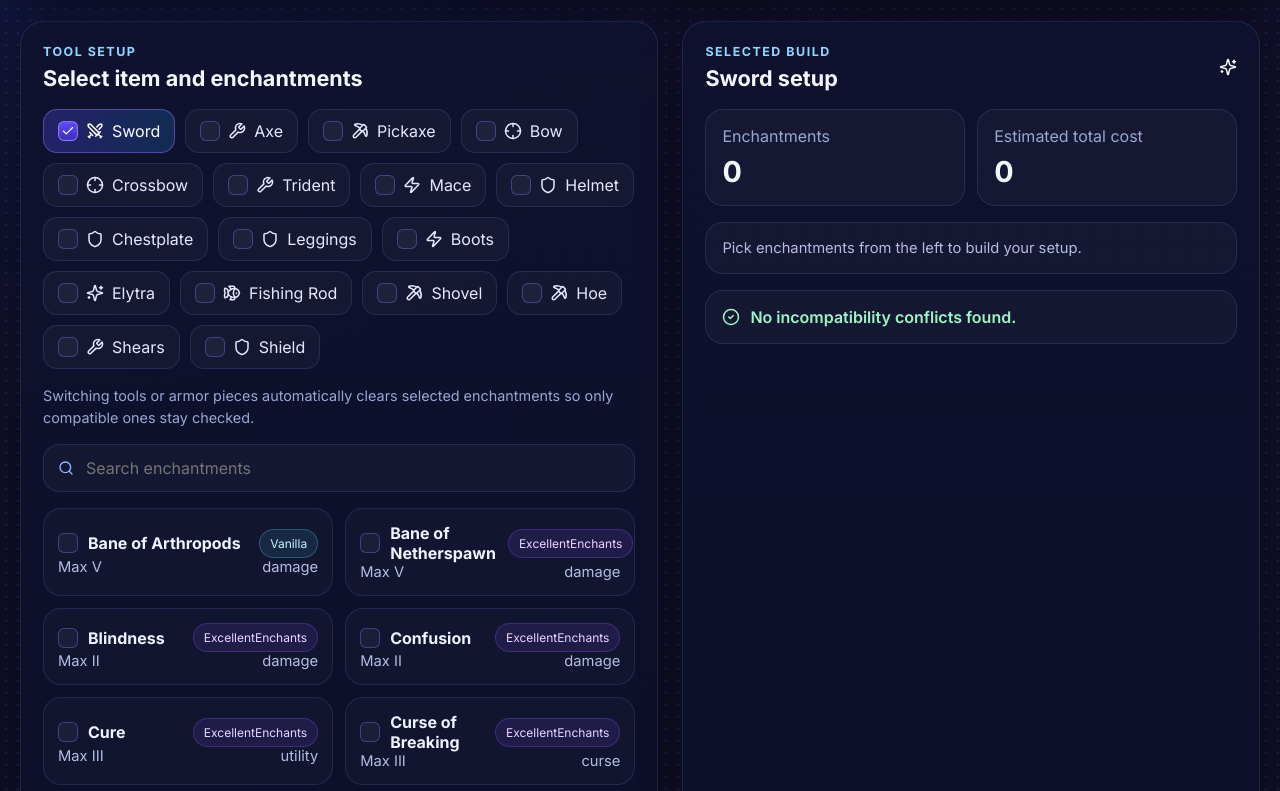
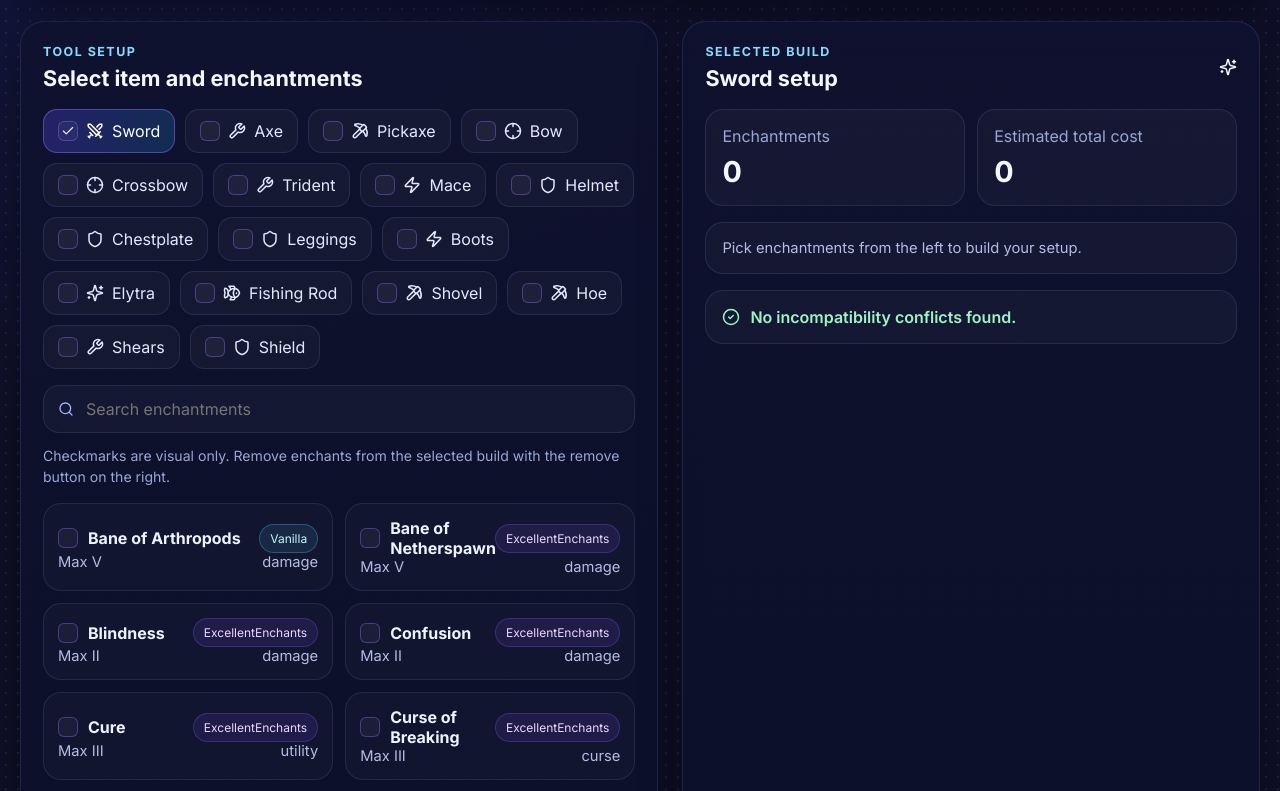
Before and after one commit to wolfblade2k/Enchantment-Calculator, a React (Vite) app: page / in a window 1280 px wide. Shown: the part 549-1340 px from the top of the page. Built offline with nearby package versions, Linux system fonts and the light colour scheme; the HTML template or start-up script is replaced by a standard one.

Commit message:
Add files via upload

```diff
--- a/src/App.tsx
+++ b/src/App.tsx
@@ -323,15 +323,6 @@ export default function App() {
   const anvilPlan = useMemo(() => buildAnvilOrder(itemLabel, picked), [itemLabel, picked]);
   const totalBooks = picked.length;
 
-  function handleItemChange(nextItem: ItemKey) {
-    setTargetAndReset(nextItem);
-  }
-
-  function setTargetAndReset(nextItem: ItemKey) {
-    setItem(nextItem);
-    setPicked([]);
-  }
-
   function toggleEnchant(name: string, max: number) {
     setPicked((current) => {
       const exists = current.find((entry) => entry.name === name);
@@ -382,25 +373,23 @@ export default function App() {
           </div>
 
           <div className="item-tabs">
-            {ITEMS.map((entry) => {
-              const activeTool = entry.key === item;
-              return (
+            {ITEMS.map((entry) => (
               <button
                 key={entry.key}
-                  className={activeTool ? "item-tab active" : "item-tab"}
-                  onClick={() => handleItemChange(entry.key)}
+                className={entry.key === item ? "item-tab active" : "item-tab"}
+                onClick={() => {
+                  setItem(entry.key);
+                  setPicked([]);
+                  setSearch("");
+                }}
               >
-                  <span className={activeTool ? "checkbox-pill checked" : "checkbox-pill"}>
-                    {activeTool ? <Check size={14} /> : null}
+                <span className="visual-checkbox" aria-hidden="true">
+                  {entry.key === item && <Check size={14} />}
                 </span>
                 {entry.icon}
                 {entry.label}
               </button>
-              );
-            })}
-          </div>
-          <div className="switch-note">
-            Switching tools or armor pieces automatically clears selected enchantments so only compatible ones stay checked.
+            ))}
           </div>
 
           <label className="search-box">
@@ -411,6 +400,9 @@ export default function App() {
               placeholder="Search enchantments"
             />
           </label>
+          <div className="checkbox-help">
+            Checkmarks are visual only. Remove enchants from the selected build with the remove button on the right.
+          </div>
 
           <div className="enchant-list">
             {available.map((enchant) => {
@@ -419,12 +411,14 @@ export default function App() {
                 <button
                   key={enchant.name}
                   className={active ? "enchant-card active" : "enchant-card"}
-                  onClick={() => toggleEnchant(enchant.name, enchant.max)}
+                  onClick={() => {
+                    if (!active) toggleEnchant(enchant.name, enchant.max);
+                  }}
                 >
                   <div className="enchant-top">
-                    <div className="enchant-title-wrap">
-                      <span className={active ? "checkbox-pill checked" : "checkbox-pill"}>
-                        {active ? <Check size={14} /> : null}
+                    <div className="enchant-name-wrap">
+                      <span className="visual-checkbox" aria-hidden="true">
+                        {active && <Check size={14} />}
                       </span>
                       <span className="enchant-name">{enchant.name}</span>
                     </div>
--- a/src/index.css
+++ b/src/index.css
@@ -141,37 +141,6 @@ button, input, select {
 .panel-header h2 {
   margin: 6px 0 0;
   font-size: 1.35rem;
-}
-
-.switch-note {
-  margin-bottom: 16px;
-  color: #98a7d3;
-  font-size: 0.9rem;
-  line-height: 1.5;
-}
-
-.checkbox-pill {
-  width: 20px;
-  height: 20px;
-  border-radius: 6px;
-  display: inline-grid;
-  place-items: center;
-  border: 1px solid rgba(151, 114, 255, 0.38);
-  background: rgba(255, 255, 255, 0.04);
-  color: white;
-  flex: 0 0 auto;
-}
-
-.checkbox-pill.checked {
-  background: linear-gradient(180deg, rgba(98, 78, 255, 0.95), rgba(63, 47, 188, 0.95));
-  border-color: rgba(177, 149, 255, 0.65);
-  box-shadow: 0 0 0 1px rgba(255,255,255,0.04) inset;
-}
-
-.enchant-title-wrap {
-  display: flex;
-  align-items: center;
-  gap: 10px;
 }
 
 .item-tabs {
@@ -490,3 +459,31 @@ button, input, select {
     border-radius: 20px;
   }
 }
+
+
+.visual-checkbox {
+  width: 20px;
+  height: 20px;
+  border-radius: 6px;
+  border: 1px solid rgba(151, 114, 255, 0.38);
+  background: rgba(255, 255, 255, 0.04);
+  color: #f4ecff;
+  display: inline-flex;
+  align-items: center;
+  justify-content: center;
+  flex: 0 0 20px;
+}
+
+.enchant-name-wrap {
+  display: inline-flex;
+  align-items: center;
+  gap: 10px;
+  min-width: 0;
+}
+
+.checkbox-help {
+  margin: -4px 0 16px;
+  color: #98a7d3;
+  font-size: 0.88rem;
+  line-height: 1.5;
+}
```
Lines whose indentation alone changed are shown as unchanged.
